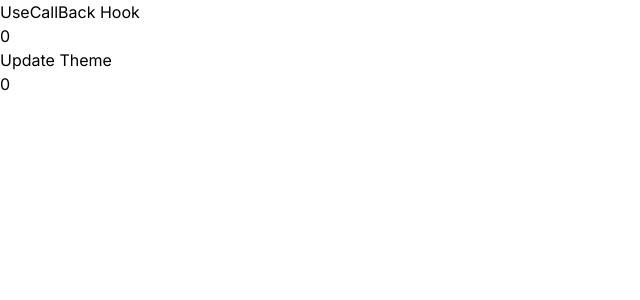
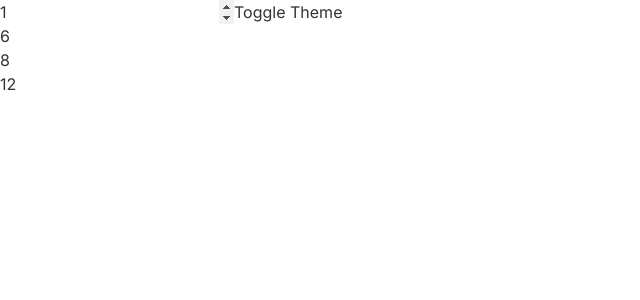
Before and after one commit to KingJulius/react-fundamentals-practice, a Next.js app: page / in a window 1280 px wide. Shown: the top 300 px of the page, without its empty margins (0-640 px from the left). Built offline with nearby package versions, Linux system fonts and the light colour scheme.

Commit message:
Added UseCallback Component (#4)

```diff
--- /dev/null
+++ b/app/_components/UseCallback/List.tsx
@@ -0,0 +1,26 @@
+"use client";
+
+import { useEffect, useState } from "react";
+
+interface ListProps {
+//   getItems: () => number[];
+    getItems: (num: number) => number[];
+}
+
+const List = ({ getItems }: ListProps) => {
+  const [items, setItems] = useState<number[]>([]);
+
+//   useEffect(() => {
+//     setItems(getItems());
+//     console.log("Updating Items");
+//   }, [getItems]);
+
+useEffect(() => {
+    setItems(getItems(4));
+    console.log("Updating Items");
+  }, [getItems]);
+
+  return items.map((item, id) => <div key={id}>{item}</div>);
+};
+
+export default List;
--- /dev/null
+++ b/app/_components/UseCallback/UseCallback.tsx
@@ -0,0 +1,54 @@
+'use client'
+
+import { useState, useCallback } from "react"
+import List from "./List"
+
+// Toggle Theme also causes other state to re-render
+// Similar to useMemo
+// useCallback does not re-render code unless certain parameters change
+// useMemo - takes function & returns the return val of that function
+// useCallback - takes function & return function
+// For Memoizing Functions to prevent unnecessary re-renders of child component
+// Memoizes the entire Function
+// Needs to be used in case of referential equality issue
+export const UseCallback = () => {
+    const [number, setNumber] = useState(1)
+    const [isDark, setIsDark] = useState(false)
+
+    // ISSUE: Is being called re-created every single-time this component is rendered
+    // const getNumbers = () => {
+    //     return [number, number*1, number*2]
+    // }
+
+    // Now is only re-created if number is changed
+    const getNumbers = useCallback(() => {
+        return [number*2, number*4, number*8]
+    }, [number])
+
+
+    // Unlike useMemo, it can take input parameters as it does not return the function & only returns the value
+    const getNumbers2 = useCallback(
+      (incrementor: number) => {
+        return [
+          number * 2 + incrementor,
+          number * 4 + incrementor,
+          number * 8 + incrementor,
+        ];
+      },
+      [number]
+    );
+
+    const theme = {
+        backgroundColor: isDark ? '#333' : '#FFF',
+        color: isDark ? '#FFF' : '#333'
+    }
+
+    return(
+        <div style={theme}>
+           <input type='number' value={number} onChange={e => setNumber(parseInt(e.target.value))} />
+           <button onClick={() => setIsDark(prev => !prev)}>Toggle Theme</button>
+           {/* <List getItems={getNumbers} /> */}
+           <List getItems={getNumbers2} />
+        </div>
+    )
+}
--- /dev/null
+++ b/app/_components/UseCallback/index.ts
@@ -0,0 +1 @@
+export { UseCallback } from './UseCallback'
--- a/app/page.tsx
+++ b/app/page.tsx
@@ -1,13 +1,15 @@
 // import { UseState } from "@/@/@/UseState";
 // import { UseEffect } from "@/@/@/UseEffect";
-import { UseMemo } from "@/@/@/UseMemo";
+// import { UseMemo } from "@/@/@/UseMemo";
+import { UseCallback } from "@/@/@/UseCallback";
 
 export default function Home() {
   return (
   <div>
     {/* <UseState /> */}
     {/* <UseEffect /> */}
-    <UseMemo />
+    {/* <UseMemo /> */}
+    <UseCallback />
   </div>
   );
 }
```
